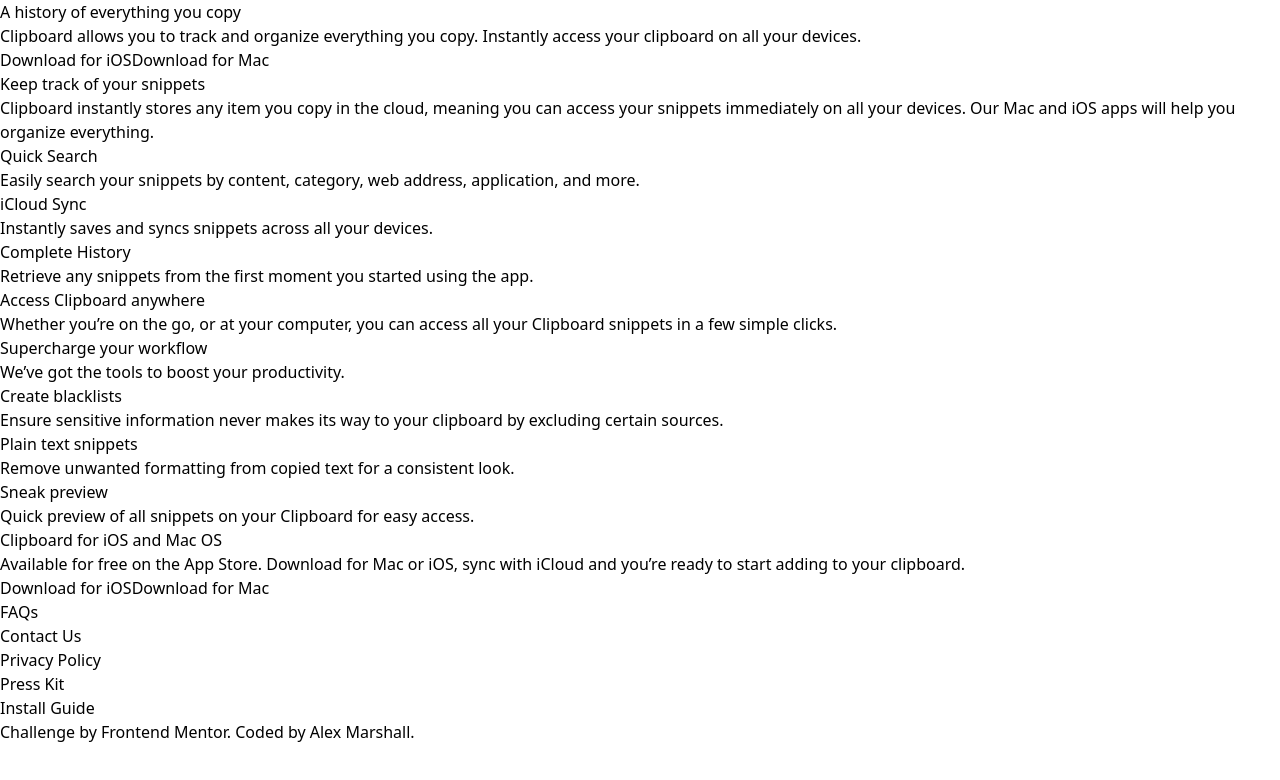
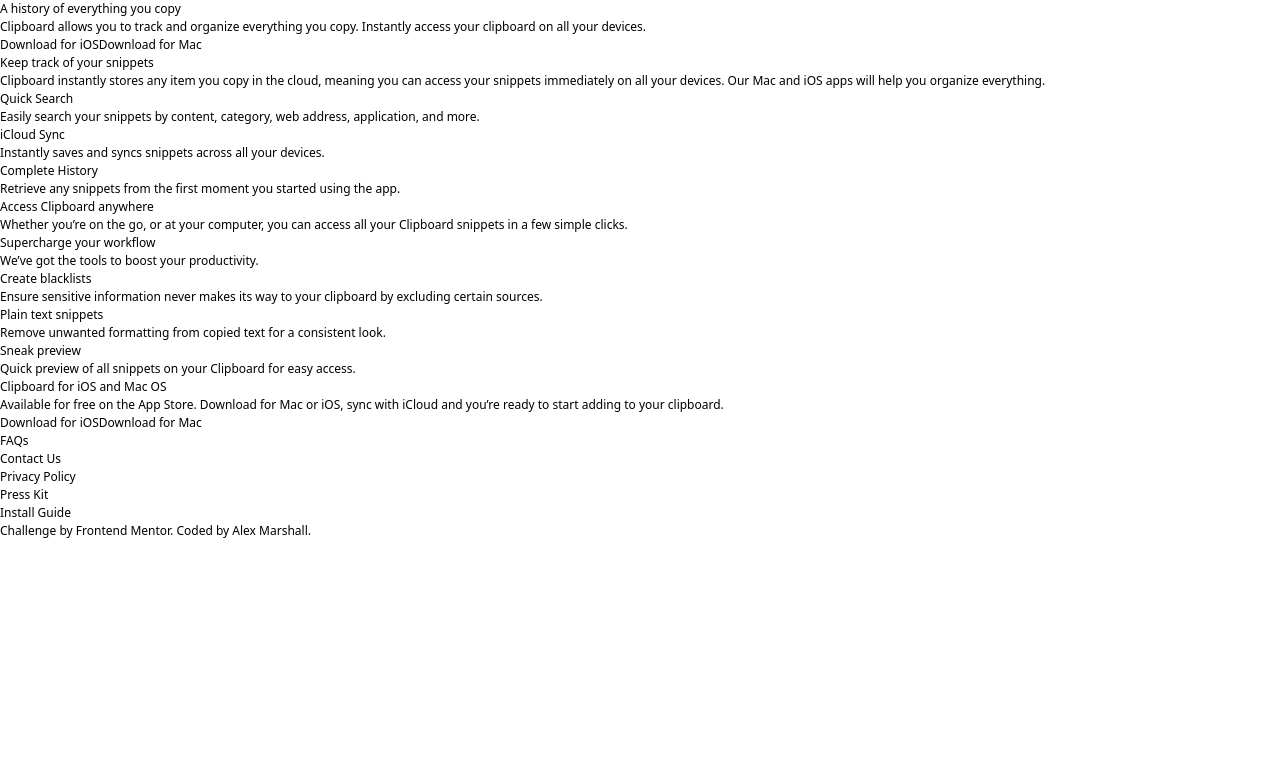
Before and after one commit to AlexKMarshall/clipboard-landing-page, a Gatsby site: page / in a window 1280 px wide. Built offline with nearby package versions, Linux system fonts and the light colour scheme; Gatsby itself is replaced by a stand-in of ours; a web font is replaced by a local one.

Commit message:
Update root font size

```diff
--- a/src/css/style.css
+++ b/src/css/style.css
@@ -5,3 +5,7 @@
 @tailwind components;
 
 @tailwind utilities;
+
+:root {
+  font-size: 12px;
+}
```
